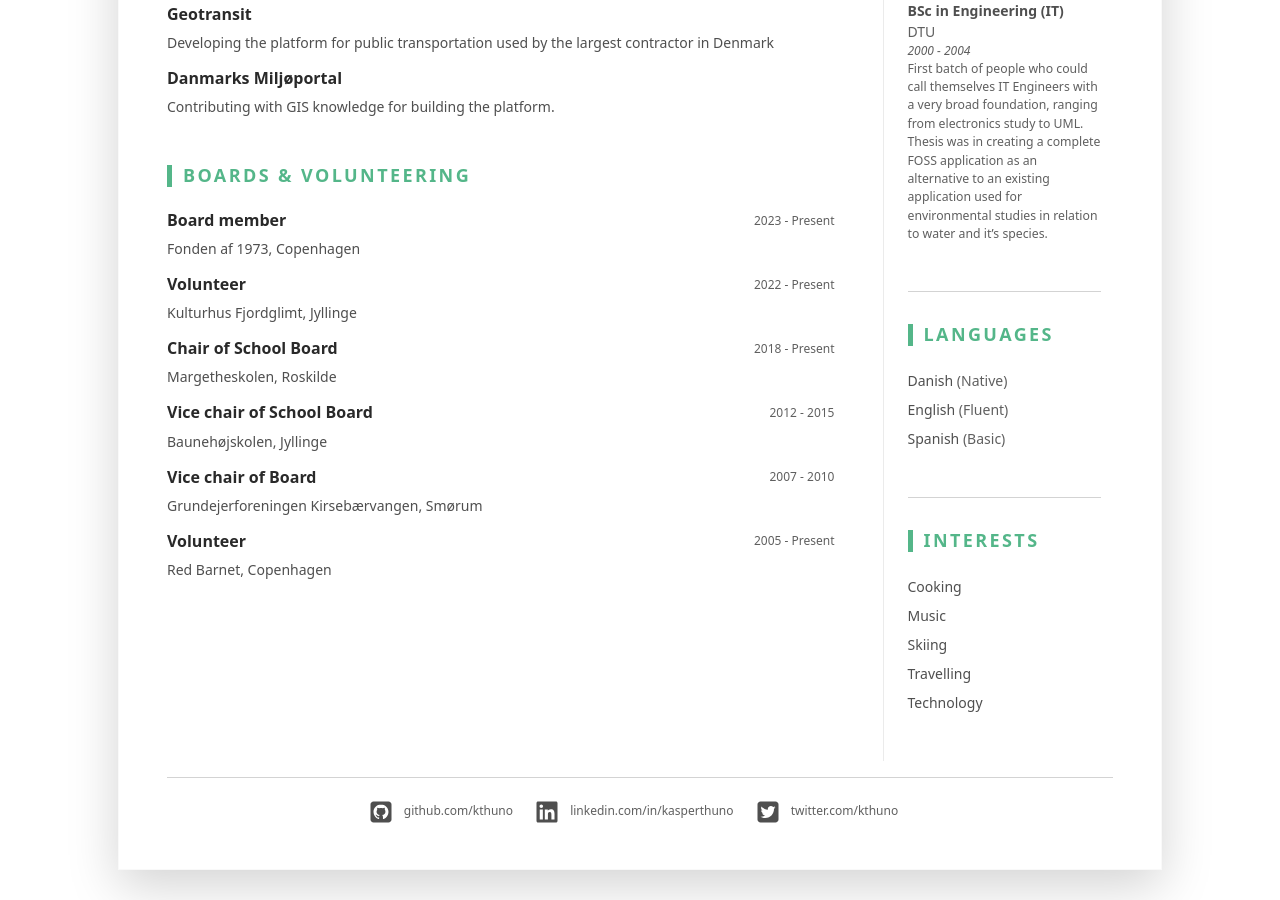
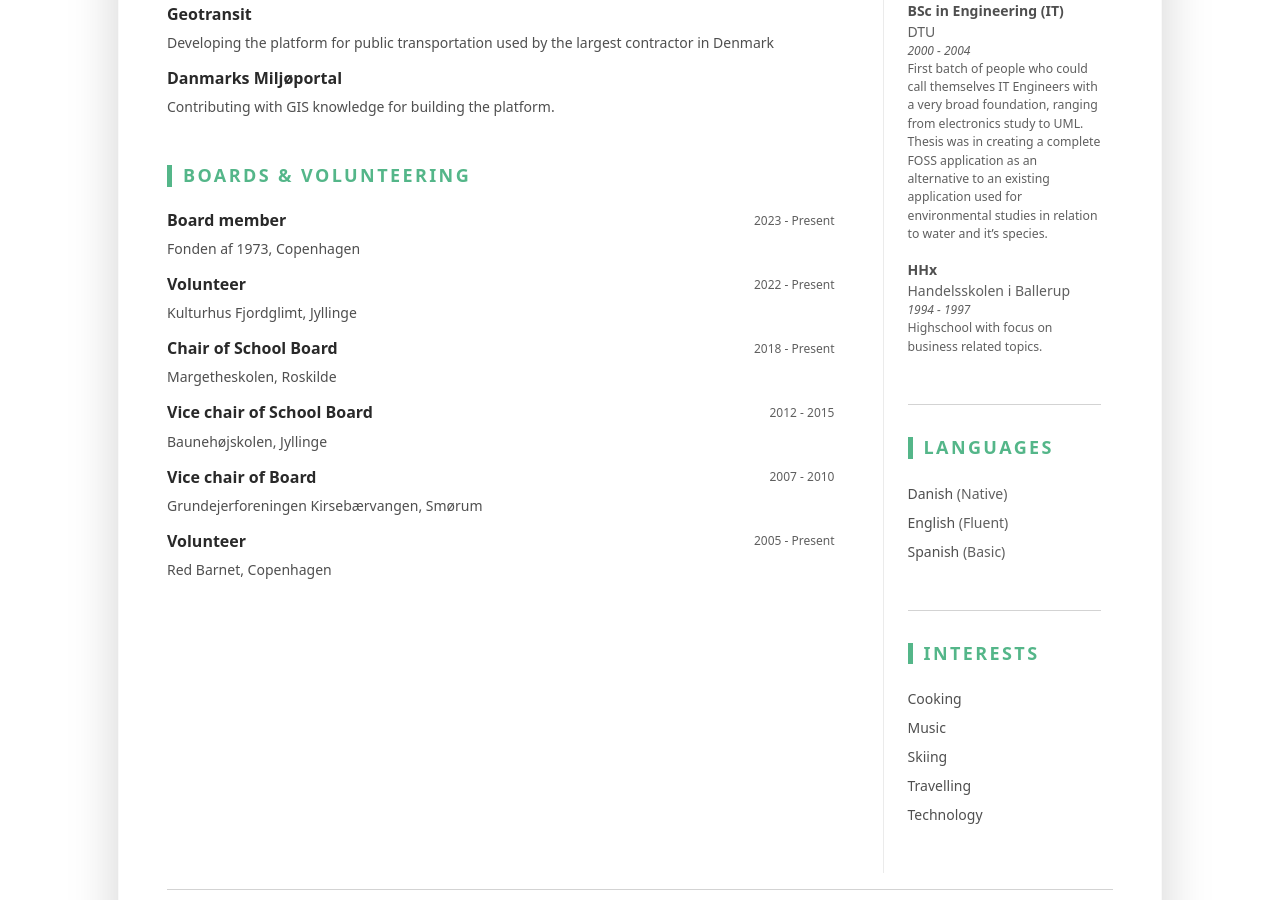
Before and after one commit to sweco-dkkast/cv, a Jekyll site: the page built from index.html, in a window 1280 px wide and 900 px high, scrolled down 2198 px. Built offline with Jekyll 4.4.1, drawn with Linux system fonts in a browser that asks for light colours; nearby versions of some CDN libraries; library files that are not in the unit come from our copies; comment, search, counter and statistics services are not loaded.

Commit message:
added highschool and analytics

```diff
--- a/_data/data.yml
+++ b/_data/data.yml
@@ -104,6 +104,11 @@
         details: |
           First batch of people who could call themselves IT Engineers with a very broad foundation, ranging from electronics study to UML.
           Thesis was in creating a complete FOSS application as an alternative to an existing application used for environmental studies in relation to water and it's species.
+      - degree: HHx
+        university: Handelsskolen i Ballerup
+        time: 1994 - 1997
+        details: |
+          Highschool with focus on business related topics.
 experiences:
     title: Work Experiences
     info:
--- a/_layouts/default.html
+++ b/_layouts/default.html
@@ -56,5 +56,6 @@
 		{% include footer.html %}
 
 	</div><!--//main-wrapper-->
+	{% include analytics.html %}
 </body>
 </html>
```
